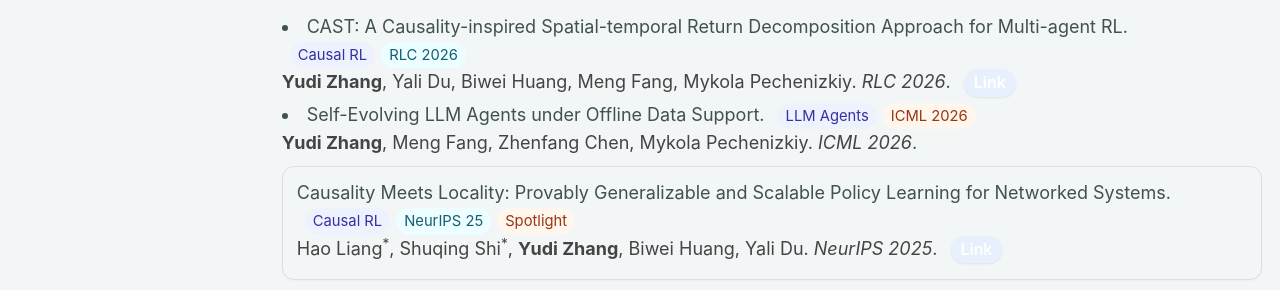
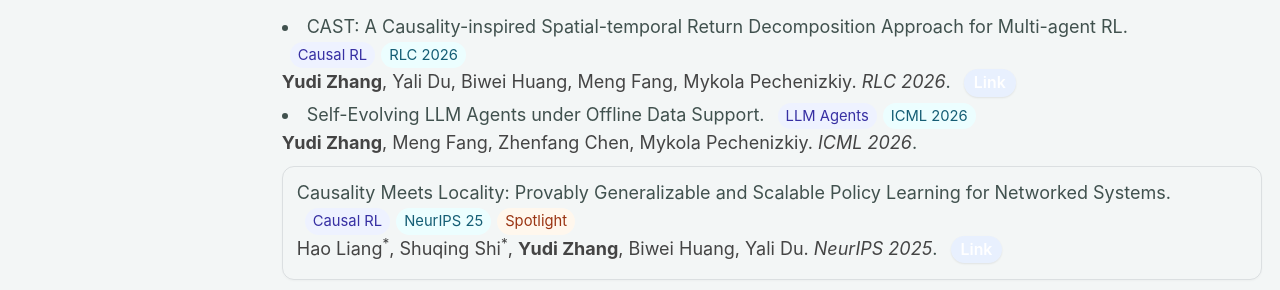
Before and after one commit to ReedZyd/ReedZyd.github.io, a Jekyll site: the page built from _pages/publications.html, in a window 1280 px wide. Shown: the part 590-880 px from the top of the page. Built offline with Jekyll 4.4.1, drawn with Linux system fonts in a browser that asks for light colours; some web fonts are replaced; a script bundle is joined from its source files by our own code; library files that are not in the unit come from our copies.

Commit message:
Update publications.html

```diff
--- a/_pages/publications.html
+++ b/_pages/publications.html
@@ -249,7 +249,7 @@
     <span class="title">Self-Evolving LLM Agents under Offline Data Support.</span>
     <span class="tags">
       <span class="tag topic">LLM Agents</span>
-      <span class="tag status">ICML 2026</span>
+      <span class="tag venue">ICML 2026</span>
     </span><br/>
     <span class="meta"><strong>Yudi Zhang</strong>, Meng Fang, Zhenfang Chen, Mykola Pechenizkiy.</span>
     <span class="venue">ICML 2026</span>.
```
